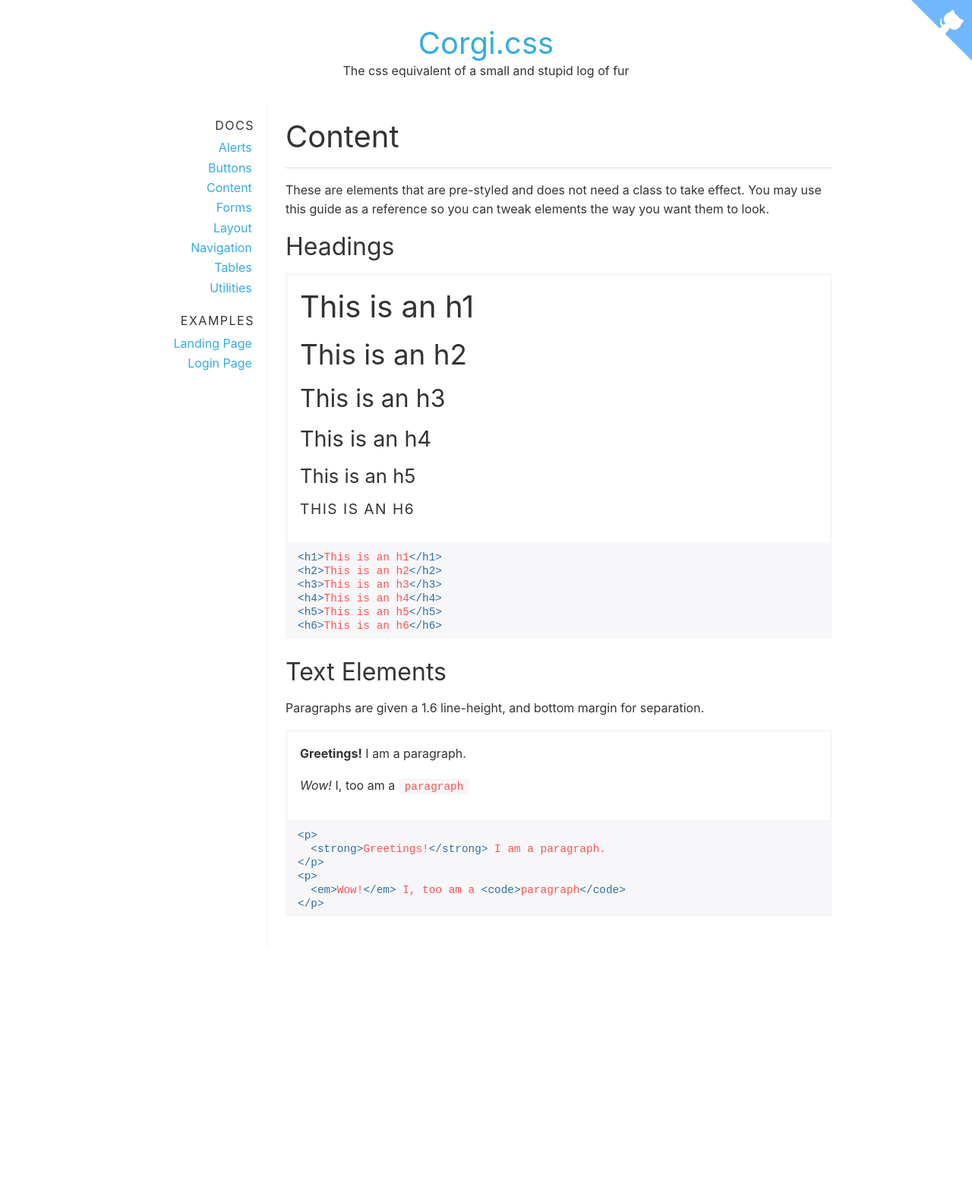
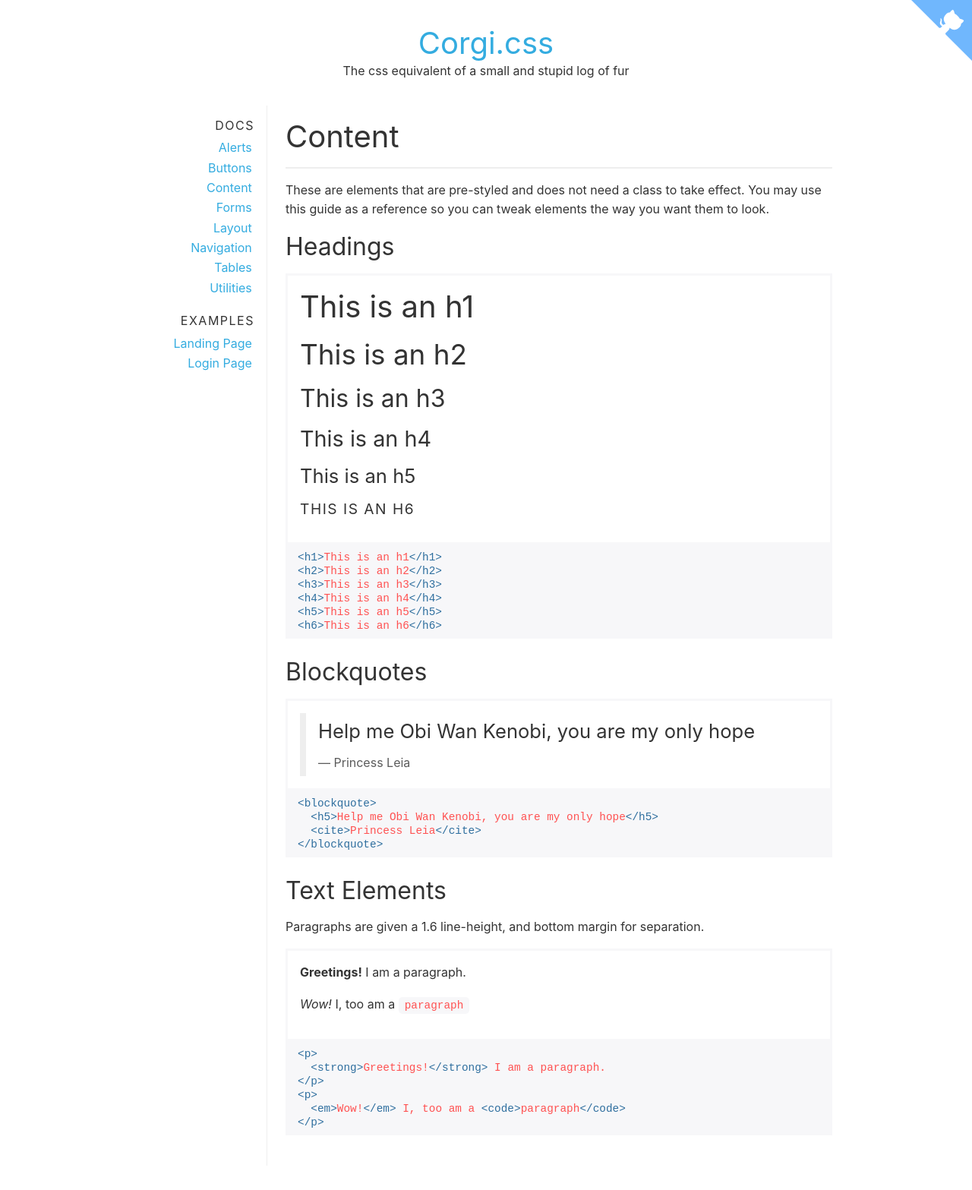
Before and after one commit to kendaganio/corgi, a Jekyll site: the page built from docs/_documentation/content.md, in a window 1280 px wide. Shown: the whole page at 76% size. Built offline with Jekyll 4.4.1, drawn with Linux system fonts in a browser that asks for light colours; before the commit the page ends 1279 px from its top, so only the background shows below that.

Commit message:
adds blockquote styling

```diff
--- a/docs/_documentation/content.md
+++ b/docs/_documentation/content.md
@@ -31,6 +31,23 @@ a reference so you can tweak elements the way you want them to look.
 <h6>This is an h6</h6>
 {% endhighlight %}
 
+### Blockquotes
+<div class="example">
+  <div class="container preview">
+    <blockquote>
+      <h5>Help me Obi Wan Kenobi, you are my only hope</h5>
+      <cite>Princess Leia</cite>
+    </blockquote>
+  </div>
+</div>
+
+{% highlight html %}
+<blockquote>
+  <h5>Help me Obi Wan Kenobi, you are my only hope</h5>
+  <cite>Princess Leia</cite>
+</blockquote>
+{% endhighlight %}
+
 ### Text Elements
 
 Paragraphs are given a 1.6 line-height, and bottom margin for separation.
--- a/docs/css/corgi-docs.css
+++ b/docs/css/corgi-docs.css
@@ -65,6 +65,20 @@ hr {
 
 img {
   max-width: 100%;
+}
+
+blockquote {
+  padding: 0.5rem 1rem;
+  border-left: 8px solid #eee;
+}
+
+blockquote cite {
+  font-style: normal;
+  color: rgba(51, 51, 51, 0.8);
+}
+
+blockquote cite:before {
+  content: "\2014 \00A0";
 }
 
 h1, h2, h3, h4, h5, h6 {
@@ -284,9 +298,7 @@ form.form > fieldset textarea {
 .button {
   color: #34ace0;
   background: transparent;
-  -webkit-appearance: none;
-     -moz-appearance: none;
-          appearance: none;
+  appearance: none;
   display: inline-block;
   padding: 0.5rem 1rem;
   font-size: inherit;
@@ -312,8 +324,7 @@ form.form > fieldset textarea {
 }
 
 .button.-default:hover.-fancy {
-  -webkit-transform: translateY(-1px);
-          transform: translateY(-1px);
+  transform: translateY(-1px);
   box-shadow: 1px 3px 1px #bbbbbb;
 }
 
@@ -350,8 +361,7 @@ form.form > fieldset textarea {
 }
 
 .button.-primary:hover.-fancy {
-  -webkit-transform: translateY(-1px);
-          transform: translateY(-1px);
+  transform: translateY(-1px);
   box-shadow: 1px 3px 1px #bbbbbb;
 }
 
@@ -387,8 +397,7 @@ form.form > fieldset textarea {
 }
 
 .button.-danger:hover.-fancy {
-  -webkit-transform: translateY(-1px);
-          transform: translateY(-1px);
+  transform: translateY(-1px);
   box-shadow: 1px 3px 1px #bbbbbb;
 }
 
@@ -424,8 +433,7 @@ form.form > fieldset textarea {
 }
 
 .button.-success:hover.-fancy {
-  -webkit-transform: translateY(-1px);
-          transform: translateY(-1px);
+  transform: translateY(-1px);
   box-shadow: 1px 3px 1px #bbbbbb;
 }
 
@@ -972,4 +980,5 @@ figure.highlight code {
 .css .nt + .nt {
   color: #999;
 }
+
 /*# sourceMappingURL=corgi-docs.css.map */
--- a/sass/base.sass
+++ b/sass/base.sass
@@ -55,3 +55,14 @@ hr
 
 img
   max-width: 100%
+
+blockquote
+  padding: 0.5rem 1rem
+  border-left: 8px solid $gray
+
+  cite
+    font-style: normal
+    color: lighten($baseFontColor, 20%)
+
+    &:before
+      content: "\2014 \00A0"
```
Also changed, not shown: 1 other file.
